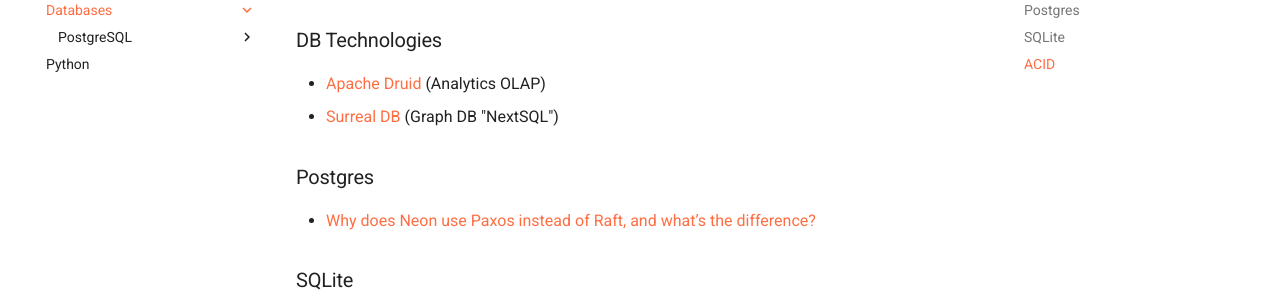
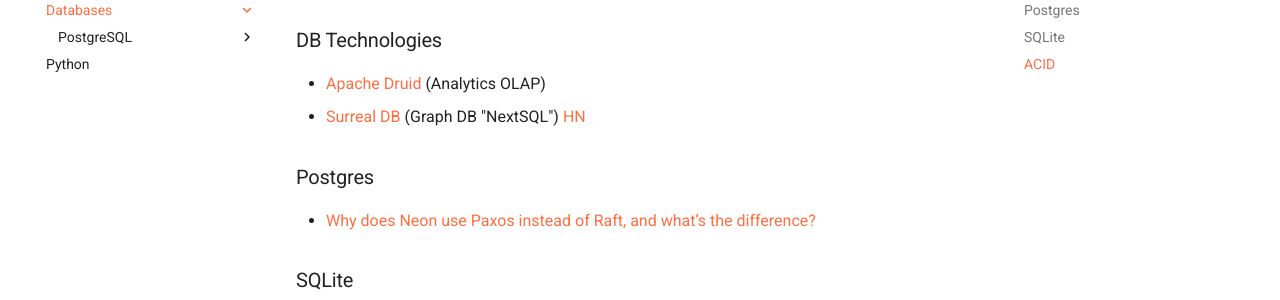
Before and after one commit to stv8/notes, an MkDocs documentation site: the page built from docs/Databases/index.md, in a window 1280 px wide. Shown: the part 155-455 px from the top of the page. Built offline with MkDocs 1.6.1 and Material for MkDocs 9.7.7, drawn with Linux system fonts in a browser that asks for light colours; comment, search, counter and statistics services are not loaded.

Commit message:
Add HN link

```diff
--- a/docs/Databases/index.md
+++ b/docs/Databases/index.md
@@ -2,7 +2,7 @@
 
 ### DB Technologies
 - [Apache Druid](https://druid.apache.org/) (Analytics OLAP)
-- [Surreal DB](https://surrealdb.com/) (Graph DB "NextSQL")
+- [Surreal DB](https://surrealdb.com/) (Graph DB "NextSQL") [HN](https://news.ycombinator.com/item?id=32550543)
 
 ### Postgres
 - [Why does Neon use Paxos instead of Raft, and what’s the difference?](https://neon.tech/blog/paxos/)
```
